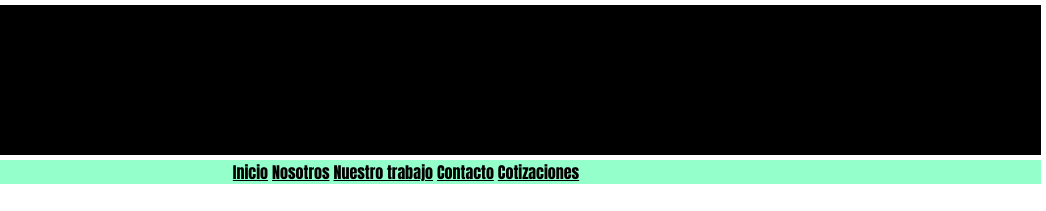
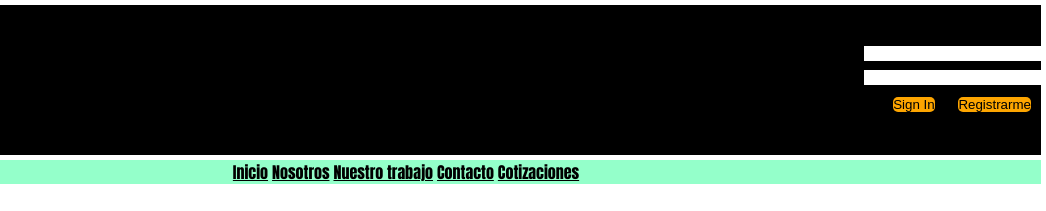
Before and after one commit to ManuelNegrin/Proyecto-final-ManuelNegrin, a website: page index.html in a window 1280 px wide. Shown: the top 211 px of the page, 234-1280 px from the left. Drawn offline with Linux system fonts and the light colour scheme.

Commit message:
Se agrega inicio de sesion en proceso

```diff
--- a/index.html
+++ b/index.html
@@ -5,6 +5,7 @@
     <meta name="viewport" content="width=device-width, initial-scale=1.0"/>
     <title>El atico</title>
     <link rel="stylesheet" href="css/estilos.css"/>
+    <script defer src="inicioSesion.js"></script>
     <link rel="icon" type="image/x-icon" href="./Recursos/Imagenes/Atico-icono.ico">
 </head>
 <body>
@@ -12,7 +13,16 @@
         <Section class="header__titulo">
             <h2 class="header__titulo-h1">El Áticô</h2>
             <img class="header__titulo-imagen" src="/Recursos/Imagenes/Atico-logo.jpeg" alt="">
-
+            <form class="header__menu-item" id="formInicio">
+                <label for="username">Username:</label>
+                <input type="text" id="username" name="username">
+                <br>
+                <label for="password">Password:</label>
+                <input type="password" id="password" name="password">
+                <br>
+                <button class="contenido__boton" type="button" onclick="signIn()">Sign In</button>
+                <button class="contenido__boton" type="button" onclick="registrar()">Registrarme</button>
+              </form>
         </Section>
         <section class="header__menu">
             <ul>
--- /dev/null
+++ b/inicioSesion.js
@@ -0,0 +1,40 @@
+//SCRIPT DE INICIO DE SESION
+var nomUsuario = "username";
+var contUsuario = "password";
+
+//Funcion inicio
+function signIn() {
+    //Levantar valores de usuario y contraseña
+    var username = document.getElementById("username").value;
+    var password = document.getElementById("password").value;
+
+    //Chequea si el usuario y contraseña es valido, y elimina el form de acceso por un mensaje de bienvenida
+    if (username === nomUsuario && password === contUsuario) {
+        alert("Inicio de sesion correcto, BIENVENIDO");
+        var formInicio = document.getElementById ("formInicio")
+        var bienvenida = document.createElement("p");
+        bienvenida.textContent = "Bienvenido, " + username + "!";
+        bienvenida.style.color = "#94ffca"
+        bienvenida.style.margin = '5px'
+        formInicio.insertAdjacentElement ('beforebegin', bienvenida)
+        formInicio.remove()
+
+        console.log (bienvenida)
+    } else {
+        alert("Nombre de usuario o contraseña invalidos");
+    }
+}
+
+//Funcion nuevo usuario
+function registrar (){
+    var username = document.getElementById("username").value;
+    var password = document.getElementById("password").value;
+
+    //guarda los datosde inicio
+    nomUsuario = username
+    contUsuario = password
+    console.log (username)
+    console.log (nomUsuario)
+    alert('Registro correcto')
+
+}
```
